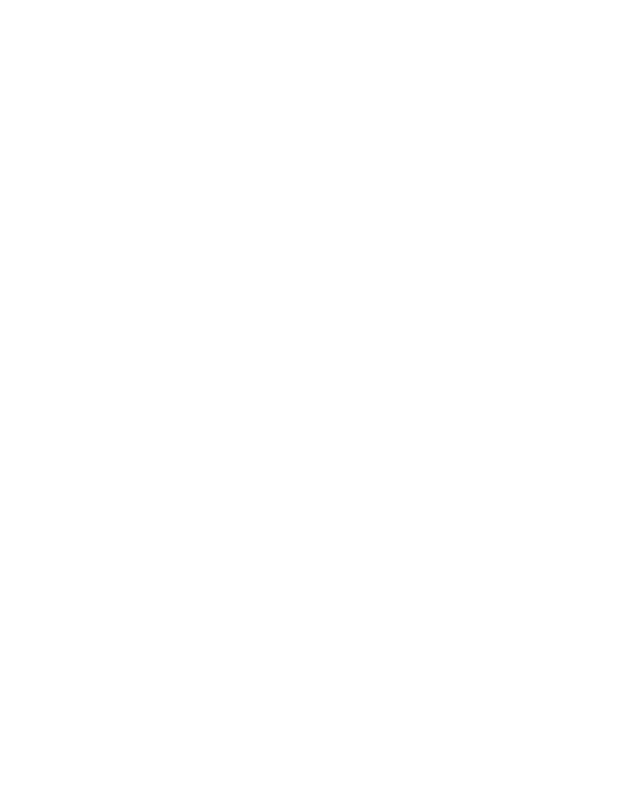
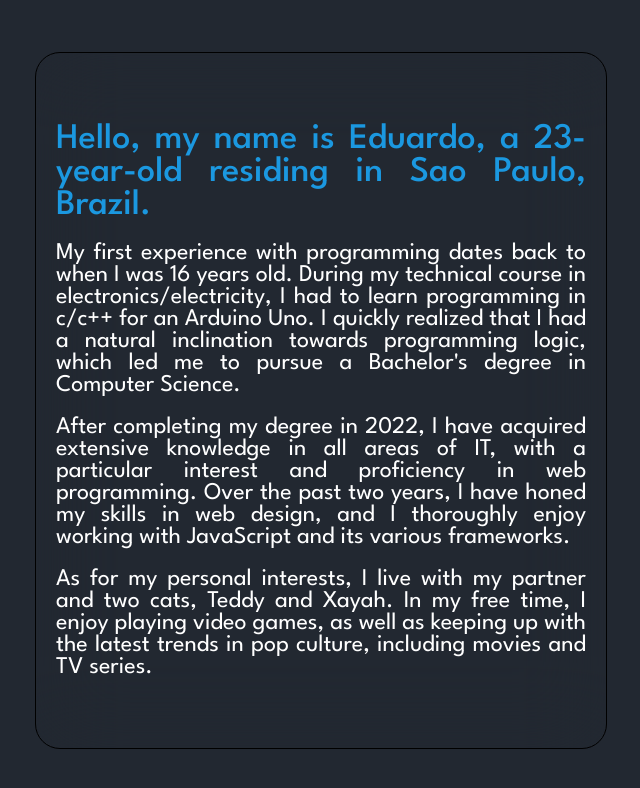
Before and after one commit to eedumarquess/portfolio, a Vue app: page /about-me in a window 1280 px wide. Shown: the top 788 px of the page, without its empty margins (319-959 px from the left). Built offline with nearby package versions, Linux system fonts and the light colour scheme.

Commit message:
Create new pages and ajusts

```diff
--- a/src/router/index.ts
+++ b/src/router/index.ts
@@ -1,6 +1,8 @@
 import { createRouter, createWebHistory } from 'vue-router';
 import Homepage from '../views/Homepage.vue';
-import AboutMe from '../views/AboutMe.vue'
+import AboutMe from '../views/AboutMe.vue';
+import Projects from '../views/Projects.vue';
+import ContactMe from '../views/ContactMe.vue';
 
 const router = createRouter({
   history: createWebHistory(import.meta.env.BASE_URL),
@@ -14,6 +16,16 @@
       path: '/about-me',
       name: 'AboutMe',
       component: AboutMe
+    },
+    {
+      path: '/projects',
+      name: 'Projects',
+      component: Projects
+    },
+    {
+      path: '/contact-me',
+      name: 'ContactMe',
+      component: ContactMe
     }
   ]
 })
--- a/src/views/AboutMe.vue
+++ b/src/views/AboutMe.vue
@@ -3,8 +3,64 @@
 </script>
 
 <template>
+  <div class="identification-body">
+    <div class="identification-card">
+      <p class="card-title">
+        Hello, my name is Eduardo, a 23-year-old residing in Sao Paulo, Brazil.
+      </p>
+
+      <p class="card-paragraph">
+        My first experience with programming dates back to when I was 16 years old. During my technical course in electronics/electricity, I had to learn programming in c/c++ for an Arduino Uno. I quickly realized that I had a natural inclination towards programming logic, which led me to pursue a Bachelor's degree in Computer Science.
+      </p>
+
+      <p class="card-paragraph">
+        After completing my degree in 2022, I have acquired extensive knowledge in all areas of IT, with a particular interest and proficiency in web programming. Over the past two years, I have honed my skills in web design, and I thoroughly enjoy working with JavaScript and its various frameworks.
+      </p>
+
+      <p class="card-paragraph">
+        As for my personal interests, I live with my partner and two cats, Teddy and Xayah. In my free time, I enjoy playing video games, as well as keeping up with the latest trends in pop culture, including movies and TV series.
+      </p>
+    </div>
+  </div>
 </template>
 
 <style>
+  @font-face {
+    font-family: "LeagueSpartan";
+    src: url('../assets/fonts/LeagueSpartan.ttf');
+  }
+
+  .identification-body {
+    font-family: "LeagueSpartan";
+    background-color: #222831;
+    color: #fff;
+    width: 100vw;
+    height: 100vh;
+    display: flex;
+    flex-direction: column;
+    justify-content: center;
+    align-items: center;
+  }
+
+  .identification-card {
+    width: 550px;
+    padding: 60px 10px 60px 10px;
+    background-blend-mode: overlay, normal;
+    backdrop-filter: blur(40px);
+    border-radius: 25px;
+    border: 1px solid black;
+  }
+
+  .card-title {
+    font-size: 36px !important;
+    font-weight: 500;
+    color: #1B98E0;
+  }
+
+  .card-title, .card-paragraph {
+    text-align: justify;
+    font-size: 24px;
+    padding: 10px;
+  }
 
 </style>
--- /dev/null
+++ b/src/views/ContactMe.vue
@@ -0,0 +1,11 @@
+<script setup lang="ts">
+
+</script>
+
+<template>
+
+</template>
+
+<style>
+
+</style>
--- a/src/views/Homepage.vue
+++ b/src/views/Homepage.vue
@@ -4,17 +4,23 @@
 
 <template>
   <div class="homepage-text">
-    <h1>
+    <h1 class="homepage-title">
       Hello, I’m Eduardo, <br/>
       But You Can Call Me Edu
     </h1>
-    <p>
+    <p class="homepage-paragraph">
       I’m a fullstack develop & UX/UI Designer
     </p>
     <div id="nav">
-      <router-link to="/about-me">Who Am I</router-link>
-      <router-link to="/projects">Projects</router-link>
-      <router-link to="/contact-me">Contact Me</router-link>
+      <router-link to="/about-me">
+        Who Am I
+      </router-link>
+      <router-link to="/projects">
+        Projects
+      </router-link>
+      <router-link to="/contact-me">
+        Contact Me
+      </router-link>
     </div>
     <router-view/>
   </div>
@@ -23,7 +29,7 @@
 <style>
   @font-face {
     font-family: "LeagueSpartan";
-    src: url('~@/assets/fonts/LeagueSpartan.ttf');
+    src: url('../assets/fonts/LeagueSpartan.ttf');
   }
 
   .homepage-text {
@@ -38,10 +44,31 @@
     align-items: center;
   }
 
-  h1 {
+  .homepage-title {
     text-align: center;
     color: #1B98E0;
-    font-size: 32px;
+    font-size: 48px;
     font-weight: 500;
+    padding: 5px;
+    line-height: 45px;
   }
+
+  .homepage-paragraph {
+    font-weight: 300;
+    font-size: 24px;
+    padding: 5px 5px 15px 5px;
+  }
+
+  #nav > a {
+    color: #fff;
+    text-decoration: none;
+    font-weight: 300;
+    padding: 5px;
+    font-size: 20px;
+  }
+
+  #nav > a::before {
+    content: "\2192";
+  }
+
 </style>
--- /dev/null
+++ b/src/views/Projects.vue
@@ -0,0 +1,11 @@
+<script setup lang="ts">
+
+</script>
+
+<template>
+
+</template>
+
+<style>
+
+</style>
```
Also changed, not shown: src/assets/fonts/LeagueSpartan.ttf (renamed from src/components/assets/fonts/LeagueSpartan.ttf).
